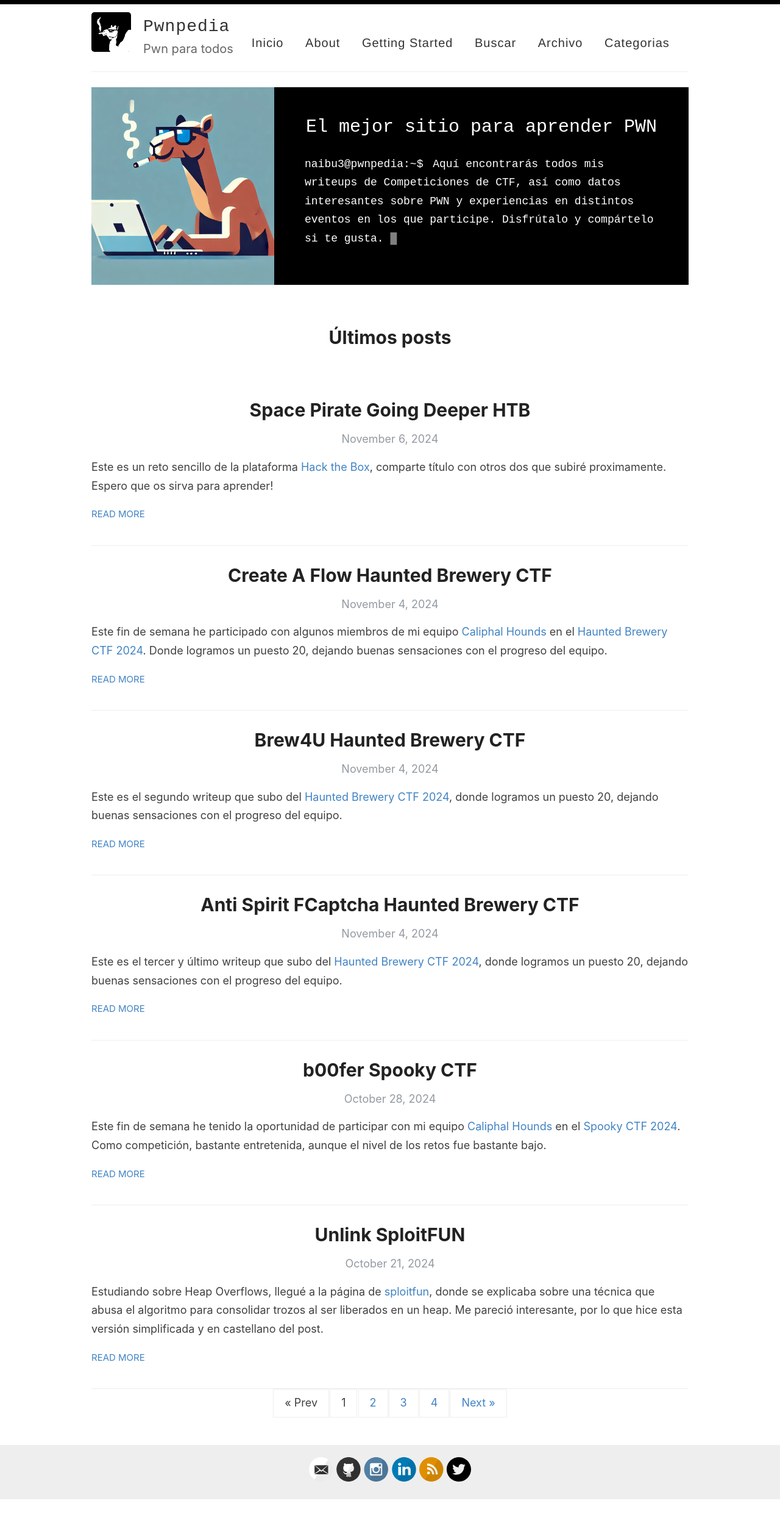
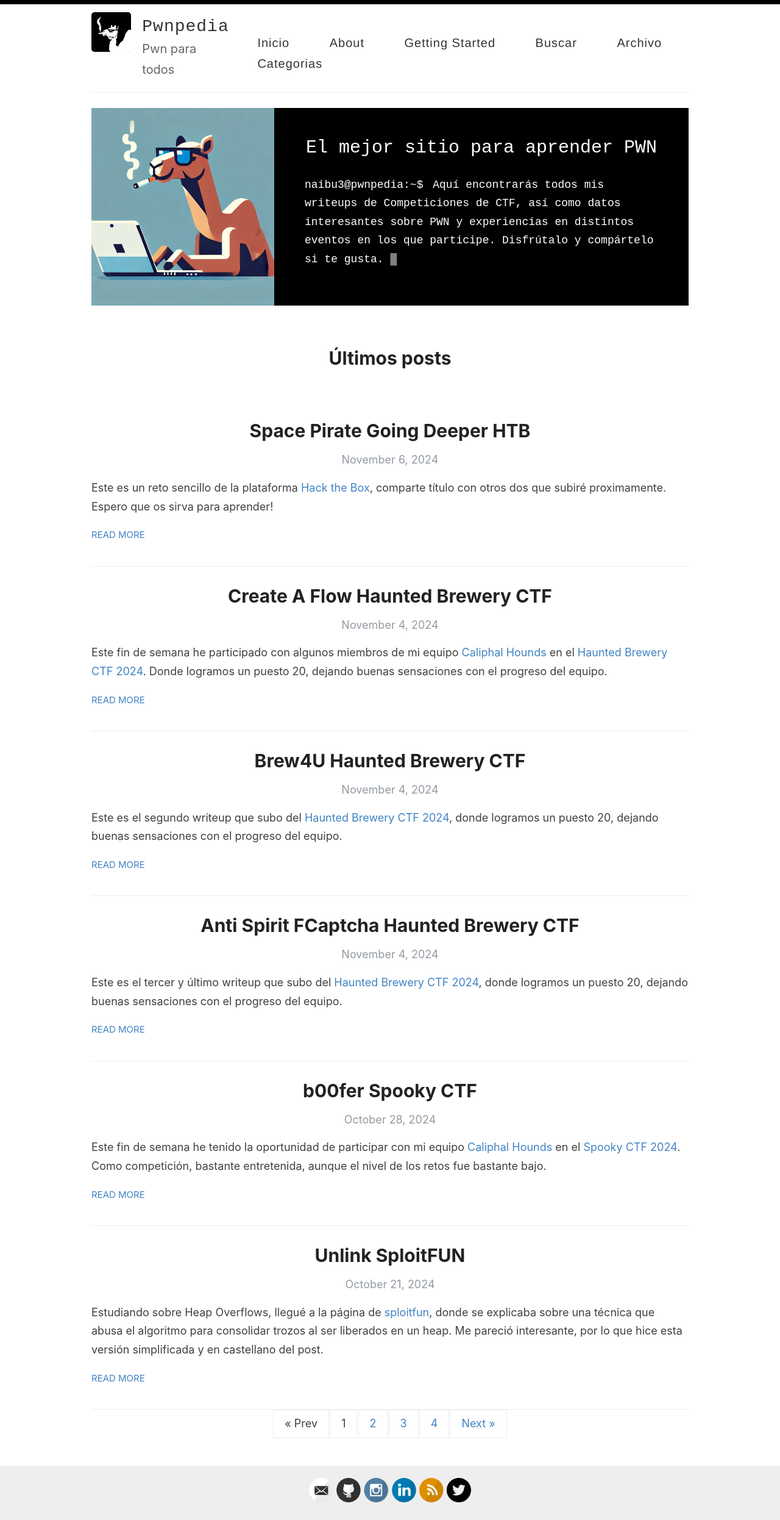
Before and after one commit to naibu3/naibu3.github.io, a Jekyll site: the page built from index.html, in a window 1280 px wide. Shown: the whole page at 61% size. Built offline with Jekyll 4.4.1, drawn with Linux system fonts in a browser that asks for light colours; the list of posts is cut into pages by our own code; before the commit the page ends 2458 px from its top, so only the background shows below that.

Commit message:
Update style.scss

```diff
--- a/assets/style.scss
+++ b/assets/style.scss
@@ -607,6 +607,7 @@
     text-decoration: none;
     //display: flex;
     margin: 15px 15px;
+    padding: 15px 15px;
     transition: background-color 0.3s ease, transform 0.2s ease;
     border-radius: 4px;
     //position: relative;
```
